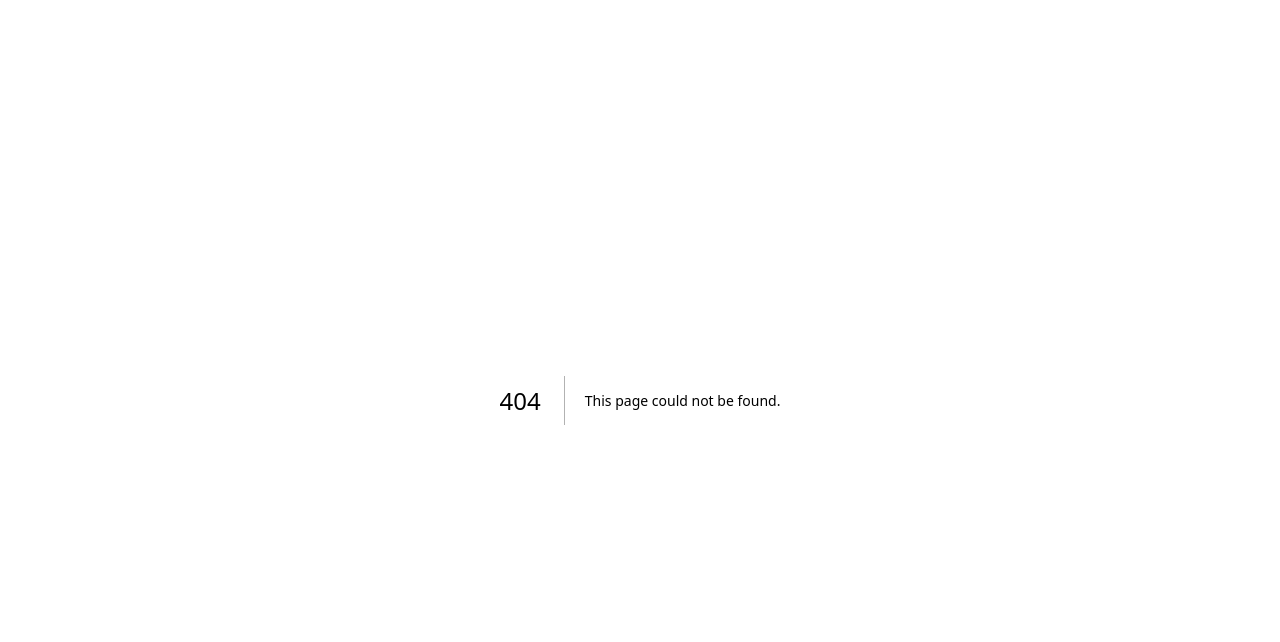
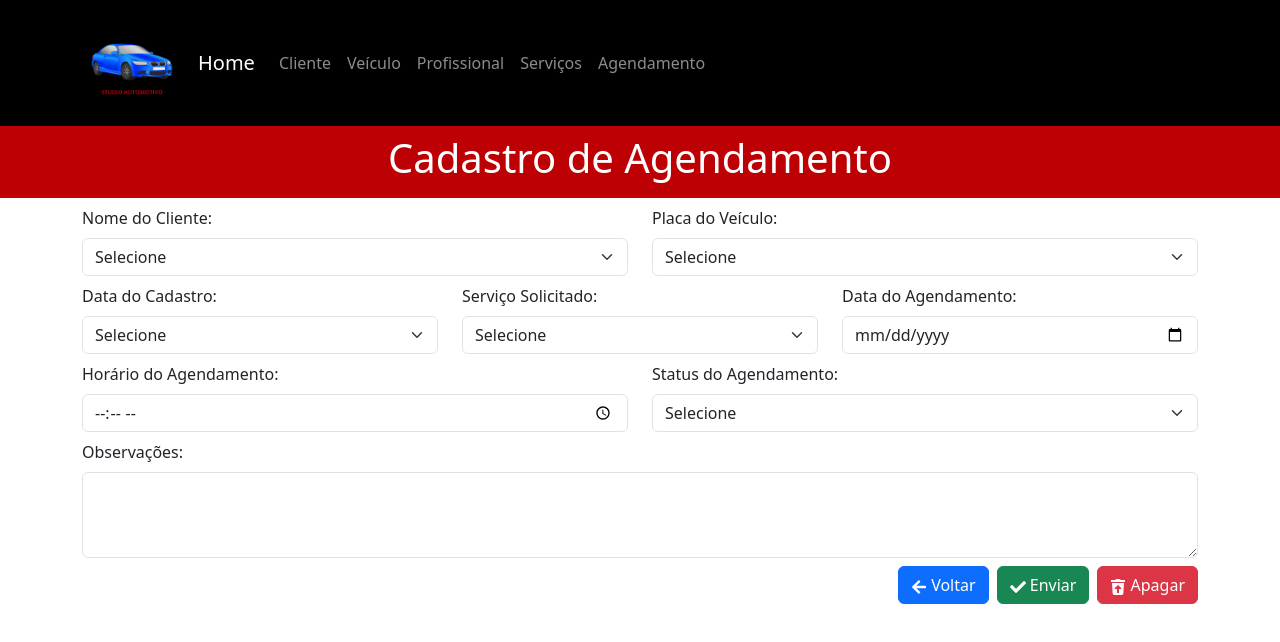
Before and after one commit to albuquerque-joao/projeto_final, a Next.js app in the folder studio_automotivo/: page /agendamento/form in a window 1280 px wide. Before the commit this address had no page. Shown: the top 642 px of the page. Built offline with nearby package versions, Linux system fonts and the light colour scheme.

Commit message:
Realizando o formuladio do painel de agendamentos

```diff
--- /dev/null
+++ b/studio_automotivo/src/app/agendamento/form/page.js
@@ -0,0 +1,230 @@
+'use client'
+
+import Pagina from '@/components/Pagina'
+import { Formik } from 'formik'
+import { useRouter } from 'next/navigation'
+import { Button, Col, Form, Row } from 'react-bootstrap'
+import { FaArrowLeft, FaCheck, FaTrashRestore } from "react-icons/fa"
+import { v4 } from 'uuid'
+import * as Yup from 'yup'
+
+export default function AgendamentoFormPage(props) {
+
+  const router = useRouter()
+  const agendamentos = JSON.parse(localStorage.getItem('agendamentos')) || []
+
+  const clientes = JSON.parse(localStorage.getItem('clientes')) || []
+  const servicos = JSON.parse(localStorage.getItem('servicos')) || []
+
+  const id = props.searchParams.id
+  const agendamentoEditado = agendamentos.find(item => item.id === id)
+
+  function salvar(dados) {
+    if (agendamentoEditado) {
+      Object.assign(agendamentoEditado, dados)
+      localStorage.setItem('agendamentos', JSON.stringify(agendamentos))
+    } else {
+      dados.id = v4()
+      agendamentos.push(dados)
+      localStorage.setItem('agendamentos', JSON.stringify(agendamentos))
+    }
+
+    alert("Agendamento salvo com sucesso!")
+    router.push("/agendamento")
+  }
+
+  function apagar() {
+    if (agendamentoEditado) {
+      const novaLista = agendamentos.filter(item => item.id !== id)
+      localStorage.setItem('agendamentos', JSON.stringify(novaLista))
+      alert("Agendamento apagado com sucesso!")
+      router.push("/agendamento")
+    } else {
+      alert("Nenhum agendamento selecionado para apagar.")
+    }
+  }
+
+  const initialValues = {
+    nomeCliente: '',
+    placaVeiculo: '',
+    servicoSolicitado: '',
+    dataAgendamento: '',
+    horarioAgendamento: '',
+    statusAgendamento: '',
+    observacoes: '',
+    dataCadastro: '',
+  }
+
+  const validationSchema = Yup.object().shape({
+    nomeCliente: Yup.string().required("Campo obrigatório"),
+    placaVeiculo: Yup.string().required("Campo obrigatório"),
+    servicoSolicitado: Yup.string().required("Campo obrigatório"),
+    dataAgendamento: Yup.date().required("Campo obrigatório"),
+    horarioAgendamento: Yup.string().required("Campo obrigatório"),
+    statusAgendamento: Yup.string().required("Campo obrigatório"),
+    dataCadastro: Yup.date().required("Campo obrigatório"),
+  })
+
+  const listastatus = [
+    "Confirmado",
+    "Pendente",
+    "Concluído",
+  ]
+
+  return (
+    <Pagina titulo={"Cadastro de Agendamento"}>
+
+      <Formik
+        initialValues={agendamentoEditado || initialValues}
+        validationSchema={validationSchema}
+        onSubmit={salvar}
+        validateOnChange
+        validateOnBlur
+      >
+        {({ values, errors, touched, handleChange, handleBlur, handleSubmit }) => (
+          <Form onSubmit={handleSubmit}>
+            <Row className='mb-2'>
+              <Form.Group as={Col}>
+                <Form.Label>Nome do Cliente:</Form.Label>
+                <Form.Select
+                  name='nomeCliente'
+                  type='text'
+                  value={values.nomeCliente}
+                  onChange={handleChange}
+                  onBlur={handleBlur}
+                  isValid={touched.nomeCliente && !errors.nomeCliente}
+                  isInvalid={touched.nomeCliente && errors.nomeCliente}
+                >
+                <option value=''>Selecione</option>
+                {clientes.map(cliente => <option value={cliente.nomeCompleto}>{cliente.nomeCompleto}</option>)}
+                </Form.Select>
+                <Form.Control.Feedback type='invalid'>{errors.nomeCliente}</Form.Control.Feedback>
+              </Form.Group>
+
+              <Form.Group as={Col}>
+                <Form.Label>Placa do Veículo:</Form.Label>
+                <Form.Select
+                  name='placaVeiculo'
+                  value={values.placaVeiculo}
+                  onChange={handleChange}
+                  onBlur={handleBlur}
+                  isValid={touched.placaVeiculo && !errors.placaVeiculo}
+                  isInvalid={touched.placaVeiculo && errors.placaVeiculo}
+                >
+                <option value=''>Selecione</option>
+                {clientes.map(cliente => <option value={cliente.placa}>{cliente.placa}</option>)}
+                </Form.Select>
+                <Form.Control.Feedback type='invalid'>{errors.placaVeiculo}</Form.Control.Feedback>
+              </Form.Group>
+            </Row>
+
+            <Row className='mb-2'>
+            <Form.Group as={Col}>
+                <Form.Label>Data do Cadastro:</Form.Label>
+                <Form.Select
+                  name='dataCadastro'
+                  value={values.dataCadastro}
+                  onChange={handleChange}
+                  onBlur={handleBlur}
+                  isValid={touched.dataCadastro && !errors.dataCadastro}
+                  isInvalid={touched.dataCadastro && errors.dataCadastro}
+                >
+                <option value=''>Selecione</option>
+                {clientes.map(cliente => <option value={cliente.datacliente}>{cliente.datacliente}</option>)}
+                </Form.Select>
+                <Form.Control.Feedback type='invalid'>{errors.dataCadastro}</Form.Control.Feedback>
+              </Form.Group>
+
+              <Form.Group as={Col}>
+                <Form.Label>Serviço Solicitado:</Form.Label>
+                <Form.Select
+                  name='servicoSolicitado'
+                  type='text'
+                  value={values.servicoSolicitado}
+                  onChange={handleChange}
+                  onBlur={handleBlur}
+                  isValid={touched.servicoSolicitado && !errors.servicoSolicitado}
+                  isInvalid={touched.servicoSolicitado && errors.servicoSolicitado}
+                >
+                <option value=''>Selecione</option>
+                {servicos.map(servicos => <option value={servicos.nomeServico}>{servicos.nomeServico}</option>)}
+
+                </Form.Select>
+                <Form.Control.Feedback type='invalid'>{errors.servicoSolicitado}</Form.Control.Feedback>
+              </Form.Group>
+
+              <Form.Group as={Col}>
+                <Form.Label>Data do Agendamento:</Form.Label>
+                <Form.Control
+                  name='dataAgendamento'
+                  type='date'
+                  value={values.dataAgendamento}
+                  onChange={handleChange}
+                  onBlur={handleBlur}
+                  isValid={touched.dataAgendamento && !errors.dataAgendamento}
+                  isInvalid={touched.dataAgendamento && errors.dataAgendamento}
+                />
+                <Form.Control.Feedback type='invalid'>{errors.dataAgendamento}</Form.Control.Feedback>
+              </Form.Group>
+            </Row>
+
+            <Row className='mb-2'>
+              <Form.Group as={Col}>
+                <Form.Label>Horário do Agendamento:</Form.Label>
+                <Form.Control
+                  name='horarioAgendamento'
+                  type='time'
+                  value={values.horarioAgendamento}
+                  onChange={handleChange}
+                  onBlur={handleBlur}
+                  isValid={touched.horarioAgendamento && !errors.horarioAgendamento}
+                  isInvalid={touched.horarioAgendamento && errors.horarioAgendamento}
+                />
+                <Form.Control.Feedback type='invalid'>{errors.horarioAgendamento}</Form.Control.Feedback>
+              </Form.Group>
+
+              <Form.Group as={Col}>
+                <Form.Label>Status do Agendamento:</Form.Label>
+                <Form.Select
+                  name='statusAgendamento'
+                  value={values.statusAgendamento}
+                  onChange={handleChange}
+                  onBlur={handleBlur}
+                  isValid={touched.statusAgendamento && !errors.statusAgendamento}
+                  isInvalid={touched.statusAgendamento && errors.statusAgendamento}
+                >
+                 <option value=''>Selecione</option>
+                 {listastatus .map(status => <option value={status}>{status}</option>)}
+                </Form.Select>
+                <Form.Control.Feedback type='invalid'>{errors.statusAgendamento}</Form.Control.Feedback>
+              </Form.Group>
+            </Row>
+
+            <Row className='mb-2'>
+              <Form.Group as={Col}>
+                <Form.Label>Observações:</Form.Label>
+                <Form.Control
+                  name='observacoes'
+                  as='textarea'
+                  rows={3}
+                  value={values.observacoes}
+                  onChange={handleChange}
+                  onBlur={handleBlur}
+                  isValid={touched.observacoes && !errors.observacoes}
+                  isInvalid={touched.observacoes && errors.observacoes}
+                />
+                <Form.Control.Feedback type='invalid'>{errors.observacoes}</Form.Control.Feedback>
+              </Form.Group>
+            </Row>
+
+            <Form.Group className='text-end'>
+              <Button className='me-2' onClick={() => router.push('/agendamentos')}><FaArrowLeft /> Voltar</Button>
+              <Button type='submit' variant='success' className='me-2'><FaCheck /> Enviar</Button>
+              <Button variant='danger' onClick={apagar}><FaTrashRestore /> Apagar</Button>
+            </Form.Group>
+          </Form>
+        )}
+      </Formik>
+    </Pagina>
+  )
+}
```
Also changed, not shown: studio_automotivo/src/app/agendamento/page.js (+8 -8 lines).
